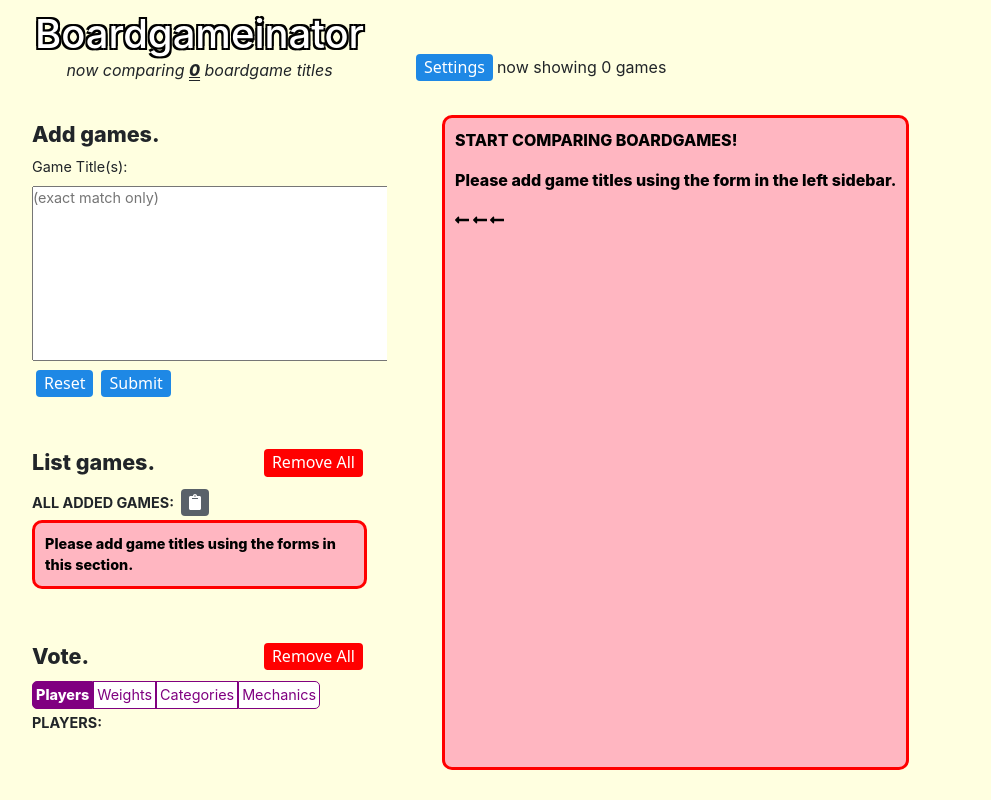
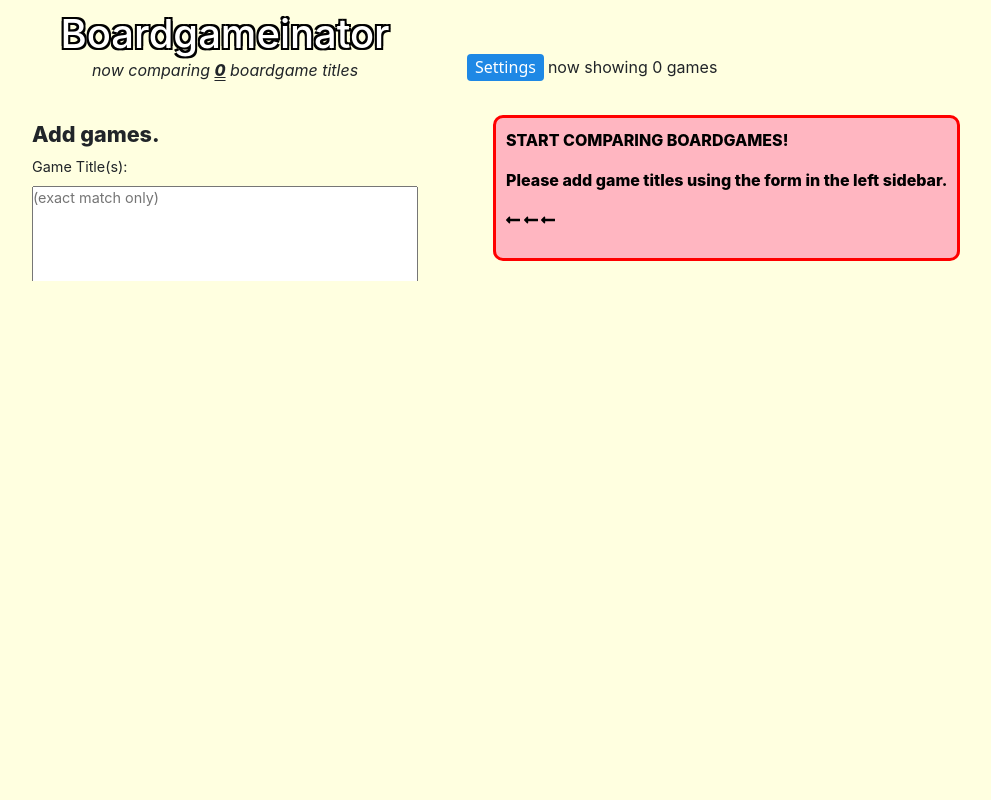
Before and after one commit to roderickwoodman/boardgameinator, a React (Create React App) app: page / in a window 1280 px wide. Shown: the whole page, without its empty margins (13-1004 px from the left). Built offline with nearby package versions, Linux system fonts and the light colour scheme.

Commit message:
Displays the game cards in a column for small vp's

```diff
--- a/src/index.css
+++ b/src/index.css
@@ -42,21 +42,30 @@ hr {
 /*
 ** STRUCTURAL STYLES (FOR LAYING OUT AND STYLING REGIONS)
 */
+html, #root {
+  background: lightyellow;
+}
 
 #page-wrapper {
-  display: flex;
-  flex-direction: row;
-  background: lightyellow;
-  height: 100vh;
+  display: grid;
+  grid-template-columns: 1fr 4fr;
+  grid-template-rows: 1fr;
+  grid-template-areas:
+  "controls cardlist";
+  /* display: flex; */
+  /* flex-direction: row; */
+  /* height: 100vh; */
+  /* width: 100vw; */
 }
 
 #leftsidebar-wrapper {
+  grid-area: controls;
   display: flex;
-  flex: 1 1 auto;
-  order: -1;
+  /* flex: 1 1 auto; */
+  /* order: -1; */
   flex-direction: column;
-  max-width: 425px;
-  min-width: 425px;
+  /* max-width: 425px; */
+  /* min-width: 425px; */
   padding: 10px 25px;
 }
 
@@ -80,9 +89,10 @@ hr {
 }
 
 #content-wrapper {
+  grid-area: cardlist;
   display: flex;
   flex-direction: column;
-  width: 80%;
+  /* width: 80%; */
   padding-top: 50px;
 }
 
@@ -163,7 +173,6 @@ hr {
 
 #resulting-games {
   display: flex;
-  flex: 7;
   flex-direction: row;
   flex-wrap: nowrap;
   overflow-x: auto;
@@ -183,14 +192,11 @@ hr {
   display: flex;
   flex-direction: row-reverse;
   flex: 0 0 1.5rem;
-  /* padding-top: 5px; */
-  /* padding-bottom: 5px; */
   margin-bottom: 0px;
 }
 
 .gamecard-title {
   display: flex;
-  /* padding-top: 5px; */
   flex-direction: column;
   justify-content: center;
   flex: 0 0 5.5rem;
@@ -556,6 +562,30 @@ button:enabled,
 
 @media screen and (max-height: 600px) {
 
+  #page-wrapper {
+    grid-template-columns: 1fr;
+    grid-template-rows: 1fr 3fr;
+    grid-template-areas:
+    "controls"
+    "cardlist";
+  }
+
+  #resulting-games {
+    flex-direction: column;
+    flex-wrap: nowrap;
+    overflow-y: auto;
+    align-items: stretch;
+    width: 100vw;
+  }
+
+  .game {
+    border: 1px solid orange;
+    flex-direction: row;
+    overflow-x: visible;
+    max-width: 100%;
+    min-width: 100%;
+  }
+
   .gamecard-thumbnail img {
     display: none;
   }
```
